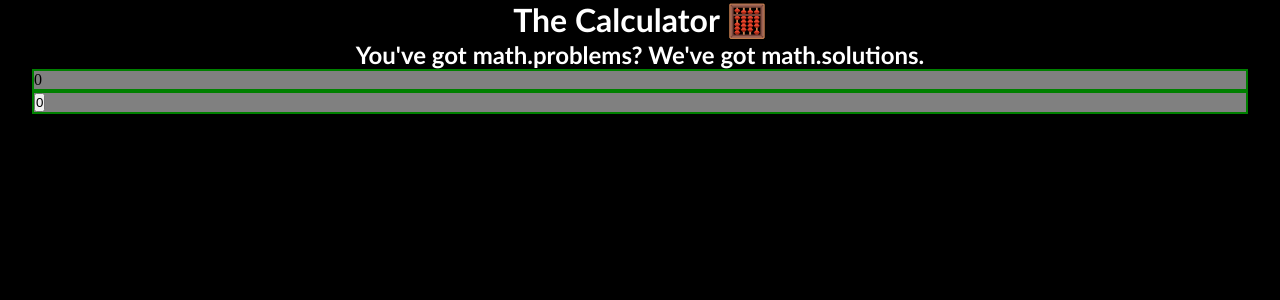
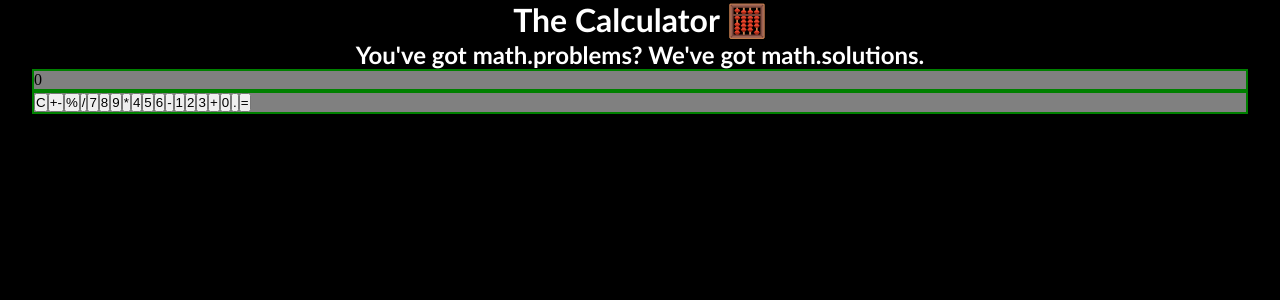
Before and after one commit to BethScarlett/calculator-redux, a React (Vite) app: page / in a window 1280 px wide. Shown: the top 300 px of the page. Built offline with nearby package versions, Linux system fonts and the light colour scheme.

Commit message:
Replaced button component with a better named 'NumButton' component, and setup required functionality & display properties.

```diff
--- /dev/null
+++ b/src/Components/NumButton/NumButton.scss
@@ -0,0 +1,5 @@
+* {
+  margin: 0;
+  padding: 0;
+  box-sizing: border-box;
+}
--- /dev/null
+++ b/src/Components/NumButton/NumButton.tsx
@@ -0,0 +1,12 @@
+import "./NumButton.scss";
+
+type NumButtonProps = {
+  value: string;
+  action: () => void;
+};
+
+const NumButton = ({ value, action }: NumButtonProps) => {
+  return <button onClick={action}>{value}</button>;
+};
+
+export default NumButton;
--- a/src/Components/NumPad/NumPad.tsx
+++ b/src/Components/NumPad/NumPad.tsx
@@ -1,9 +1,32 @@
+import NumButton from "../NumButton/NumButton";
 import "./NumPad.scss";
 
 const NumPad = () => {
+  const placeholderFunc = () => {
+    console.log("Function");
+  };
+
   return (
     <div className="num-pad">
-      <button>0</button>
+      <NumButton value="C" action={placeholderFunc} />
+      <NumButton value="+-" action={placeholderFunc} />
+      <NumButton value="%" action={placeholderFunc} />
+      <NumButton value="/" action={placeholderFunc} />
+      <NumButton value="7" action={placeholderFunc} />
+      <NumButton value="8" action={placeholderFunc} />
+      <NumButton value="9" action={placeholderFunc} />
+      <NumButton value="*" action={placeholderFunc} />
+      <NumButton value="4" action={placeholderFunc} />
+      <NumButton value="5" action={placeholderFunc} />
+      <NumButton value="6" action={placeholderFunc} />
+      <NumButton value="-" action={placeholderFunc} />
+      <NumButton value="1" action={placeholderFunc} />
+      <NumButton value="2" action={placeholderFunc} />
+      <NumButton value="3" action={placeholderFunc} />
+      <NumButton value="+" action={placeholderFunc} />
+      <NumButton value="0" action={placeholderFunc} />
+      <NumButton value="." action={placeholderFunc} />
+      <NumButton value="=" action={placeholderFunc} />
     </div>
   );
 };
```
